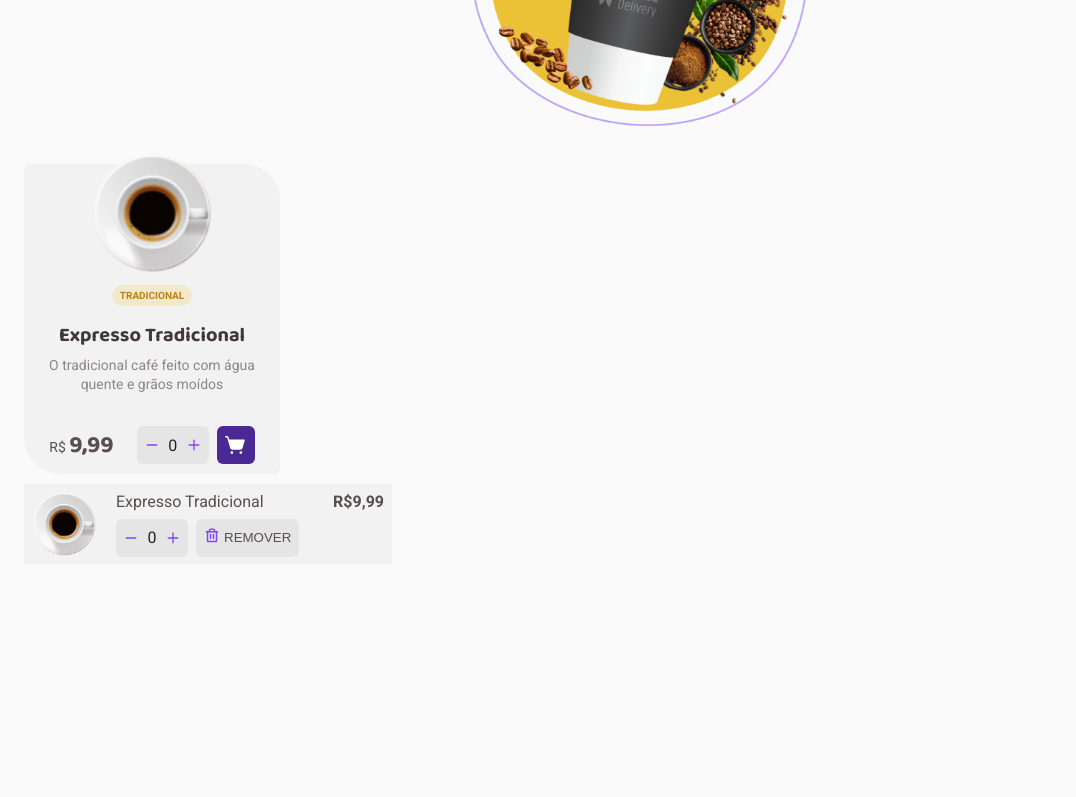
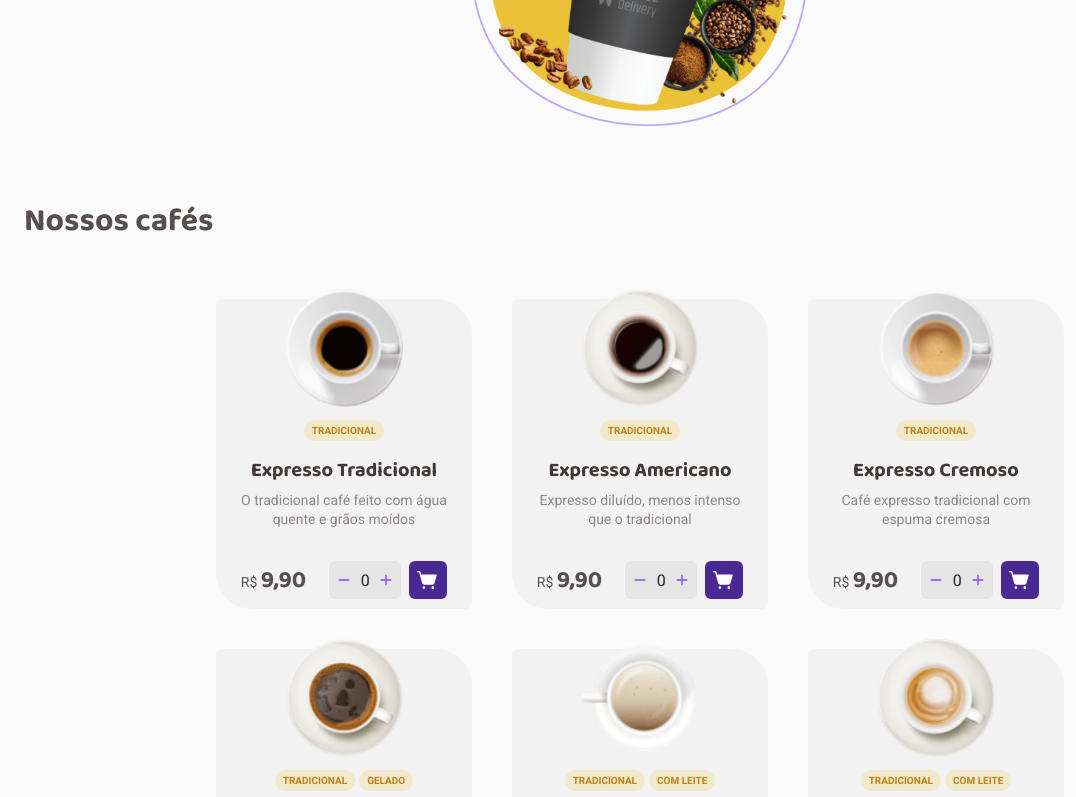
Before and after one commit to melovitor/coffee-delivery, a React (Vite) app: page / in a window 1280 px wide. Shown: the part 683-1480 px from the top of the page, without its empty margins (0-1076 px from the left). Before the commit the page ends 1299 px from the top, so only its background shows below. Built offline with nearby package versions, Linux system fonts and the light colour scheme.

Commit message:
WIP - Listando Cafés.

```diff
--- a/src/components/CoffeeCard/index.tsx
+++ b/src/components/CoffeeCard/index.tsx
@@ -14,31 +14,53 @@ import {
   Price,
   Remove,
   Tag,
+  Tags,
   Titles,
 } from './styles'
 import { useState } from 'react'
 
 interface CardType {
-  cardType: 'CATALOG' | 'CART'
+  cardType?: 'CATALOG' | 'CART'
+  id: number
+  src: string
+  name: string
+  description: string
+  tags: string[]
+  price: string
 }
 
-export function CoffeeCard({ cardType = 'CATALOG' }: CardType) {
+export function CoffeeCard({
+  cardType = 'CATALOG',
+  id,
+  name,
+  description,
+  tags,
+  price,
+  src,
+}: CardType) {
   const [quantity, setQuantity] = useState(0)
+  console.log(tags)
 
   return (
     <>
       {cardType === 'CATALOG' ? (
         <CardContainer>
-          <CoffeeImage src={Expresso} alt="" />
-          <Tag>tradicional</Tag>
+          <CoffeeImage src={src} alt="" />
+          <Tags>
+            {tags.map((tag) => {
+              return <Tag key={id}>{tag}</Tag>
+            })}
+          </Tags>
+
           <Titles>
-            <h1>Expresso Tradicional</h1>
-            <h2>O tradicional café feito com água quente e grãos moídos</h2>
+            <h1>{name}</h1>
+            <h2>{description}</h2>
           </Titles>
 
           <Buy>
             <Price>
-              <span>R$ </span>9,99
+              <span>R$ </span>
+              {price}
             </Price>
             <div>
               <Counter>
--- a/src/components/CoffeeCard/styles.ts
+++ b/src/components/CoffeeCard/styles.ts
@@ -177,3 +177,7 @@ export const Actions = styled.div`
   align-items: center;
   gap: 8px;
 `
+export const Tags = styled.div`
+  display: flex;
+  gap: 4px;
+`
--- /dev/null
+++ b/src/pages/Home/CoffeeList.ts
@@ -0,0 +1,134 @@
+import Expresso from '../../assets/coffee/Expresso.png'
+import Americano from '../../assets/coffee/Americano.png'
+import ExpressoCremoso from '../../assets/coffee/ExpressoCremoso.png'
+import CafeGelado from '../../assets/coffee/CafeGelado.png'
+import CafeComLeite from '../../assets/coffee/CafeComLeite.png'
+import Latte from '../../assets/coffee/Latte.png'
+import Capuccino from '../../assets/coffee/Capuccino.png'
+import Macchiato from '../../assets/coffee/Macchiato.png'
+import Mochaccino from '../../assets/coffee/Mochaccino.png'
+import ChocolateQuente from '../../assets/coffee/ChocolateQuente.png'
+import Cubano from '../../assets/coffee/Cubano.png'
+import Havaiano from '../../assets/coffee/Havaiano.png'
+import Arabe from '../../assets/coffee/Arabe.png'
+import Irlandes from '../../assets/coffee/Irlandes.png'
+
+export const CoffeeList = [
+  {
+    id: 1,
+    name: 'Expresso Tradicional',
+    description: 'O tradicional café feito com água quente e grãos moídos',
+    price: '9,90',
+    src: Expresso,
+    tags: ['Tradicional'],
+  },
+  {
+    id: 2,
+    name: 'Expresso Americano',
+    description: 'Expresso diluído, menos intenso que o tradicional',
+    price: '9,90',
+    src: Americano,
+    tags: ['Tradicional'],
+  },
+  {
+    id: 3,
+    name: 'Expresso Cremoso',
+    description: 'Café expresso tradicional com espuma cremosa',
+    price: '9,90',
+    src: ExpressoCremoso,
+    tags: ['Tradicional'],
+  },
+  {
+    id: 4,
+    name: 'Expresso Gelado',
+    description: 'Bebida preparada com café expresso e cubos de gelo',
+    price: '9,90',
+    src: CafeGelado,
+    tags: ['Tradicional', 'Gelado'],
+  },
+  {
+    id: 5,
+    name: 'Café com Leite',
+    description: 'Meio a meio de expresso tradicional com leite vaporizado',
+    price: '9,90',
+    src: CafeComLeite,
+    tags: ['Tradicional', 'Com Leite'],
+  },
+  {
+    id: 6,
+    name: 'Latte',
+    description:
+      'Uma dose de café expresso com o dobro de leite e espuma cremosa',
+    price: '9,90',
+    src: Latte,
+    tags: ['Tradicional', 'Com Leite'],
+  },
+  {
+    id: 7,
+    name: 'Capuccino',
+    description:
+      'Bebida com canela feita de doses iguais de café, leite e espuma',
+    price: '9,90',
+    src: Capuccino,
+    tags: ['Tradicional', 'Com Leite'],
+  },
+  {
+    id: 8,
+    name: 'Macchiato',
+    description:
+      'Café expresso misturado com um pouco de leite quente e espuma',
+    price: '9,90',
+    src: Macchiato,
+    tags: ['Tradicional', 'Com Leite'],
+  },
+  {
+    id: 9,
+    name: 'Mocaccino',
+    description: 'Café expresso com calda de chocolate, pouco leite e espuma',
+    price: '9,90',
+    src: Mochaccino,
+    tags: ['Tradicional', 'Com Leite'],
+  },
+  {
+    id: 10,
+    name: 'Chocolate Quente',
+    description: 'Bebida feita com chocolate dissolvido no leite quente e café',
+    price: '9,90',
+    src: ChocolateQuente,
+    tags: ['Especial', 'Com Leite'],
+  },
+  {
+    id: 11,
+    name: 'Cubano',
+    description:
+      'Drink gelado de café expresso com rum, creme de leite e hortelã',
+    price: '9,90',
+    src: Cubano,
+    tags: ['Especial', 'Alcoólico', 'Gelado'],
+  },
+  {
+    id: 12,
+    name: 'Havaiano',
+    description: 'Bebida adocicada preparada com café e leite de coco',
+    price: '9,90',
+    src: Havaiano,
+    tags: ['Especial'],
+  },
+  {
+    id: 13,
+    name: 'Árabe',
+    description: 'Bebida preparada com grãos de café árabe e especiarias',
+    price: '9,90',
+    src: Arabe,
+    tags: ['Especial'],
+  },
+
+  {
+    id: 14,
+    name: 'Irlandês',
+    description: 'Bebida a base de café, uísque irlandês, açúcar e chantilly',
+    price: '9,90',
+    src: Irlandes,
+    tags: ['Especial', 'Alcoólico'],
+  },
+]
--- a/src/pages/Home/index.tsx
+++ b/src/pages/Home/index.tsx
@@ -1,15 +1,31 @@
 import { CoffeeCard } from '../../components/CoffeeCard'
 import { Intro } from './components/Intro'
-import { Cards } from './styles'
+import { Cards, CardsContainer, Title } from './styles'
+import { CoffeeList } from './CoffeeList'
 
 export function Home() {
+  console.log(CoffeeList)
   return (
     <>
       <Intro />
-      <Cards>
-        <CoffeeCard cardType="CATALOG" />
-        <CoffeeCard cardType="CART" />
-      </Cards>
+      <Title>Nossos cafés</Title>
+      <CardsContainer>
+        <Cards>
+          {CoffeeList.map((coffee) => {
+            return (
+              <CoffeeCard
+                id={coffee.id}
+                name={coffee.name}
+                description={coffee.description}
+                price={coffee.price}
+                tags={coffee.tags}
+                src={coffee.src}
+                key={coffee.id}
+              />
+            )
+          })}
+        </Cards>
+      </CardsContainer>
     </>
   )
 }
--- a/src/pages/Home/styles.ts
+++ b/src/pages/Home/styles.ts
@@ -1,8 +1,33 @@
 import styled from 'styled-components'
 
+export const Title = styled.p`
+  font-family: 'Baloo 2';
+  font-size: 32px;
+  margin-top: 32px;
+  margin-bottom: 52px;
+  text-align: start;
+  @media (max-width: ${(props) => props.theme['small-size']}px) {
+    text-align: center;
+  }
+`
+
+export const CardsContainer = styled.div`
+  display: flex;
+  align-items: center;
+  justify-content: center;
+`
+
 export const Cards = styled.div`
-  display: flex;
+  display: grid;
   margin-bottom: 20px;
-  gap: 10px;
+  gap: 40px;
   flex-direction: column;
+  grid-template-columns: 1fr 1fr 1fr 1fr;
+
+  @media (max-width: ${(props) => props.theme['medium-size']}px) {
+    grid-template-columns: 1fr 1fr 1fr;
+  }
+  @media (max-width: ${(props) => props.theme['small-size']}px) {
+    grid-template-columns: 1fr;
+  }
 `
--- a/src/styles/default.ts
+++ b/src/styles/default.ts
@@ -19,5 +19,6 @@ export const defaultTheme = {
   yellow: '#DBAC2C',
   'yellow-dark': '#C47F17',
 
-  'medium-size': 1300,
+  'medium-size': 1290,
+  'small-size': 900,
 }
```
